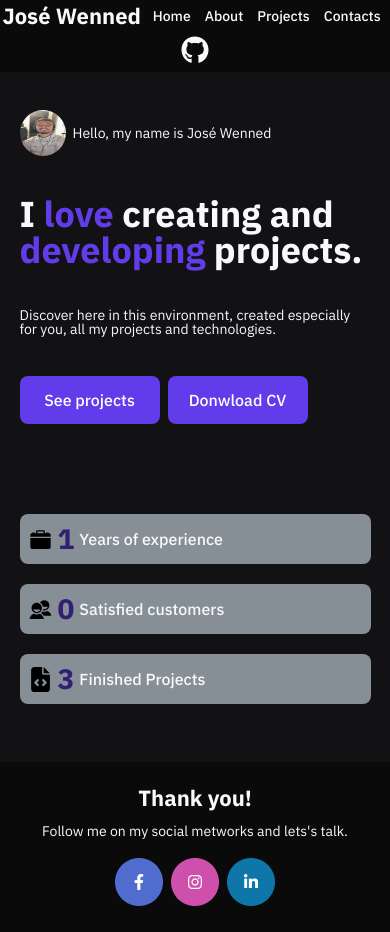
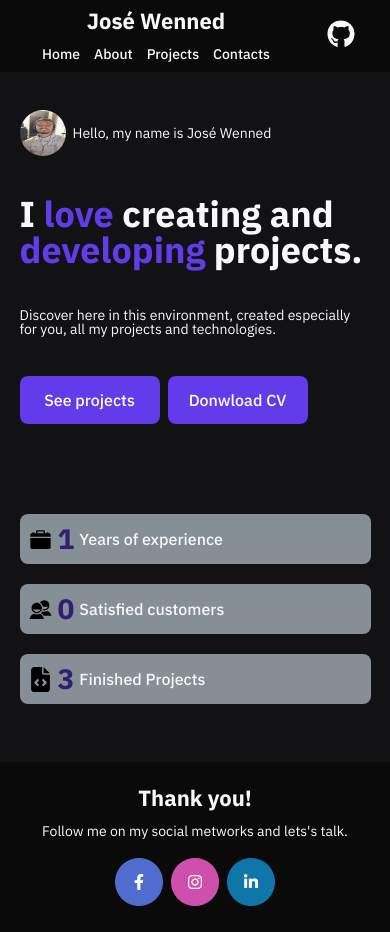
Before and after one commit to Kenzie-Academy-Brasil-Developers/Entrega---Portf-lio-de-Sucesso-JoseWenned, a React (Vite) app: page / in a window 390 px wide. Built offline with nearby package versions, Linux system fonts and the light colour scheme.

Commit message:
feat: style update component header

```diff
--- a/src/Components/Header/header.component.tsx
+++ b/src/Components/Header/header.component.tsx
@@ -8,9 +8,11 @@ export const Header = () => {
         <>
             <header className={style.header}>
 
+                <div className={style.containerHeader}>
+
                     <h1 className={style.titleName}>José Wenned</h1>
 
-                <div>
+                    <div className={style.containerNavigate}>
                         <Link className={style.titleNavigate} to="/">Home</Link>
                         <Link className={style.titleNavigate} to="/AboutMe">About</Link>
                         <Link className={style.titleNavigate} to="/ProjectsPage">Projects</Link>
@@ -19,6 +21,8 @@ export const Header = () => {
 
                     <a href="https://github.com/JoseWenned" target="blank"><FaGithub className={style.imageGitHub}/></a>
 
+                </div>
+
             </header>
         </>
     )
--- a/src/Components/Header/style.module.scss
+++ b/src/Components/Header/style.module.scss
@@ -1,12 +1,40 @@
 .header{
     background-color: var(--color-gray-5);
     height: 4.5rem;
-    width: 100%;
 
     display: flex;
+    justify-content: center;
+}
+
+.containerHeader {
+
+    width: 1250px;
+
+    display: flex;
+    flex-wrap: wrap;
+    justify-content: space-between;
     align-items: center;
-    justify-content: space-around;
-    flex-wrap: wrap;
+
+    margin: 0 10px;
+
+}
+
+@media screen and (max-width: 450px) {
+    .containerHeader{
+        display: flex;
+        flex-direction: column;
+    }
+
+    .titleName {
+        margin-top: 10px;
+    }
+
+    .imageGitHub{
+        margin-top: 20px;
+    }
+    .containerNavigate{
+        margin-bottom: 10px;
+    }
 }
 
 .titleName {
@@ -51,7 +79,6 @@
     height: 28px;
 
     border-radius: 50%;
-    // margin-left: 5px;
 
 }
 
```
Lines whose indentation alone changed are shown as unchanged.
